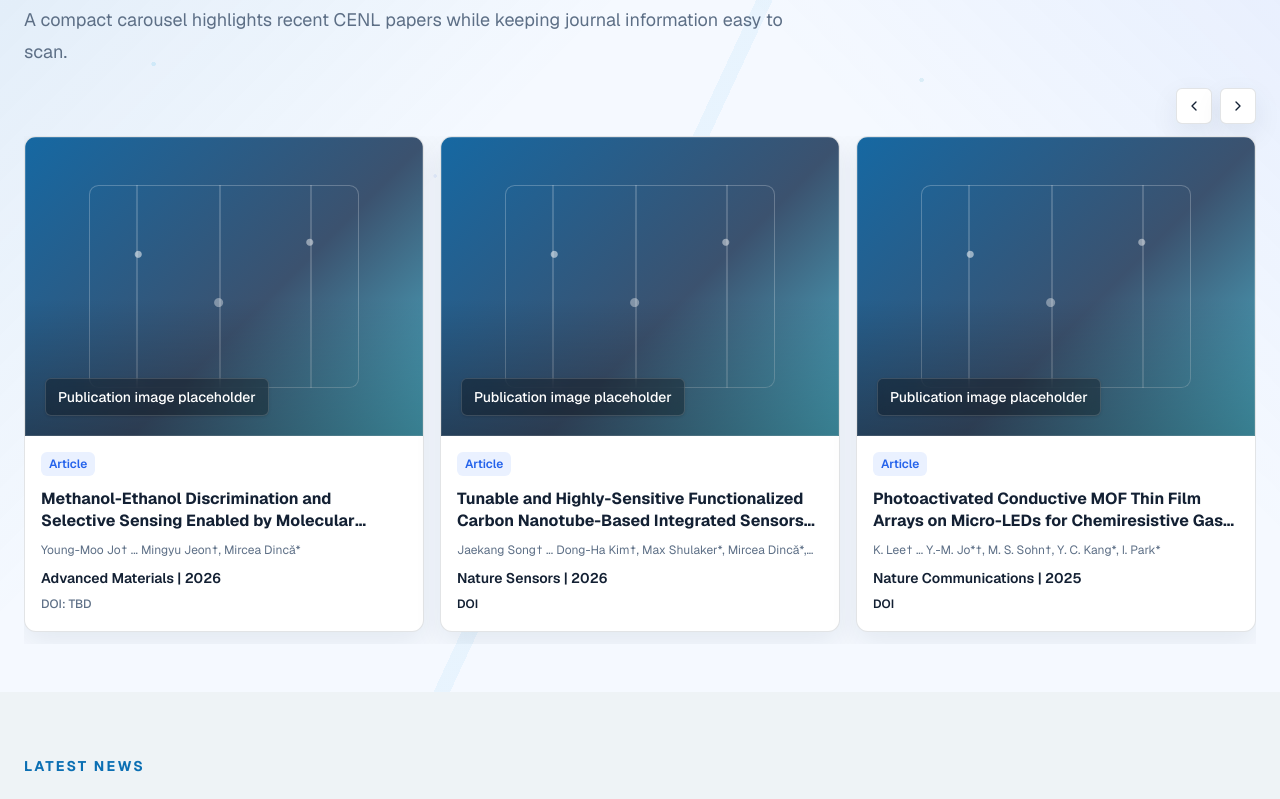
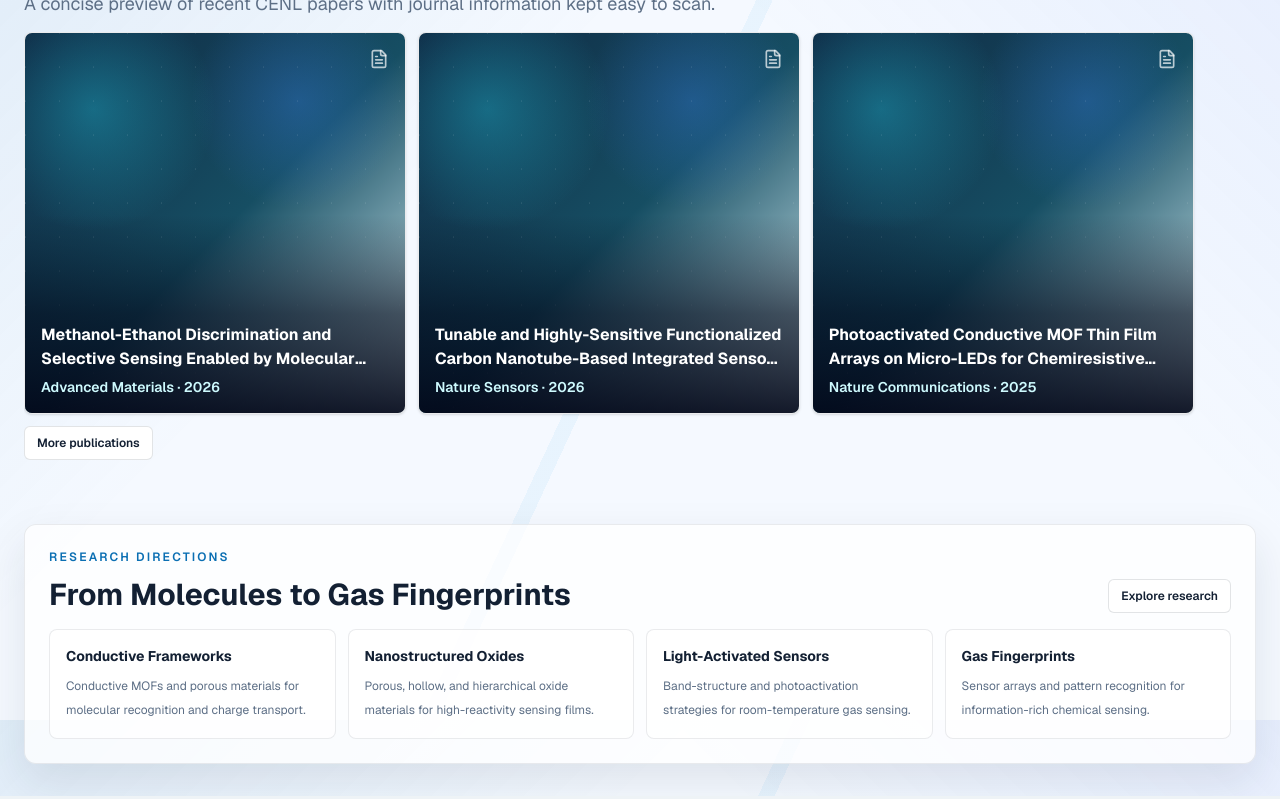
Before and after one commit to MooYoungMoo/cenl-website, a Next.js app: page / in a window 1280 px wide. Shown: the part 880-1679 px from the top of the page. Built offline with nearby package versions, Linux system fonts and the light colour scheme; no server answers; the database is empty.

Commit message:
Refine home publication image cards

```diff
--- a/app/portal/research/page.tsx
+++ b/app/portal/research/page.tsx
@@ -717,8 +717,8 @@ export default function PortalResearchPage() {
           <h2 className="mt-4 text-3xl font-semibold">Research management</h2>
           <p className="mt-4 max-w-2xl text-sm leading-7 text-muted">
             Maintain Supabase-backed ongoing projects and research directions
-            for the public Research page. Homepage research highlights remain
-            static for now.
+            for the public Research page. Visible research topics also appear
+            as compact highlights on the Home page.
           </p>
         </div>
         {!loading && userCanManageResearch ? (
--- a/components/home-page-content.tsx
+++ b/components/home-page-content.tsx
@@ -12,12 +12,53 @@ import {
   type HomePageContent,
 } from "@/lib/home";
 import { fetchHomeMetrics } from "@/lib/home-metrics";
+import { fetchVisibleResearchTopics } from "@/lib/research";
 import { homeFeatureLinks, quickStats } from "@/lib/site-data";
+
+const researchIdentityCards = [
+  {
+    title: "Conductive Frameworks",
+    description:
+      "Conductive MOFs and porous materials for molecular recognition and charge transport.",
+  },
+  {
+    title: "Nanostructured Oxides",
+    description:
+      "Porous, hollow, and hierarchical oxide materials for high-reactivity sensing films.",
+  },
+  {
+    title: "Light-Activated Sensors",
+    description:
+      "Band-structure and photoactivation strategies for room-temperature gas sensing.",
+  },
+  {
+    title: "Gas Fingerprints",
+    description:
+      "Sensor arrays and pattern recognition for information-rich chemical sensing.",
+  },
+];
+
+type HomeResearchCard = {
+  title: string;
+  description: string;
+};
+
+function trimResearchDescription(value: string) {
+  const trimmed = value.trim();
+
+  if (trimmed.length <= 150) {
+    return trimmed;
+  }
+
+  return `${trimmed.slice(0, 147).trim()}...`;
+}
 
 export function HomePageContentSection() {
   const [content, setContent] =
     useState<HomePageContent>(fallbackHomeContent);
   const [metrics, setMetrics] = useState(quickStats);
+  const [researchCards, setResearchCards] =
+    useState<HomeResearchCard[]>(researchIdentityCards);
 
   useEffect(() => {
     let mounted = true;
@@ -53,6 +94,28 @@ export function HomePageContentSection() {
     };
 
     void loadHomeMetrics();
+
+    const loadResearchCards = async () => {
+      try {
+        const topics = await fetchVisibleResearchTopics();
+        const nextCards = topics.slice(0, 4).map((topic) => ({
+          title: topic.title,
+          description: trimResearchDescription(
+            topic.subtitle || topic.summary || topic.description,
+          ),
+        }));
+
+        if (mounted && nextCards.length > 0) {
+          setResearchCards(nextCards);
+        }
+      } catch {
+        if (mounted) {
+          setResearchCards(researchIdentityCards);
+        }
+      }
+    };
+
+    void loadResearchCards();
 
     return () => {
       mounted = false;
@@ -124,6 +187,42 @@ export function HomePageContentSection() {
 
       <LatestPublicationsSection title={content.latestPublicationsTitle} />
 
+      <section className="mx-auto max-w-7xl px-4 py-6 sm:px-6 md:py-8">
+        <div className="rounded-xl border border-line/70 bg-white/75 p-5 shadow-panel sm:p-6">
+          <div className="flex flex-wrap items-end justify-between gap-3">
+            <div>
+              <p className="text-xs font-semibold uppercase tracking-[0.18em] text-brand">
+                Research Directions
+              </p>
+              <h2 className="mt-3 break-words text-2xl font-semibold sm:text-3xl">
+                From Molecules to Gas Fingerprints
+              </h2>
+            </div>
+            <Link
+              href="/research"
+              className="rounded-md border border-line bg-white px-3 py-2 text-xs font-semibold text-muted transition hover:border-brand/40 hover:bg-brand-soft hover:text-foreground"
+            >
+              Explore research
+            </Link>
+          </div>
+          <div className="mt-4 grid gap-3 sm:grid-cols-2 lg:grid-cols-4">
+            {researchCards.map((card) => (
+              <div
+                key={card.title}
+                className="rounded-lg border border-line/70 bg-surface/85 p-4"
+              >
+                <h3 className="line-clamp-1 text-sm font-semibold text-foreground">
+                  {card.title}
+                </h3>
+                <p className="mt-2 line-clamp-2 text-xs leading-6 text-muted">
+                  {card.description}
+                </p>
+              </div>
+            ))}
+          </div>
+        </div>
+      </section>
+
       <LatestNewsSection title={content.latestNewsTitle} />
 
       <section className="mx-auto grid max-w-7xl gap-5 px-4 py-12 sm:px-6 md:grid-cols-3 md:py-16">
--- a/components/latest-publications-section.tsx
+++ b/components/latest-publications-section.tsx
@@ -40,13 +40,13 @@ export function LatestPublicationsSection({
   }, []);
 
   return (
-    <section className="mx-auto max-w-7xl px-4 py-9 sm:px-6 md:py-12">
+    <section className="mx-auto max-w-7xl px-4 py-6 sm:px-6 md:py-8">
       <SectionHeading
         eyebrow="Publications"
         title={title}
-        description="A compact carousel highlights recent CENL papers while keeping journal information easy to scan."
+        description="A concise preview of recent CENL papers with journal information kept easy to scan."
       />
-      <div className="mt-5">
+      <div className="mt-3">
         <PublicationCarousel items={items} />
       </div>
     </section>
--- a/components/publication-carousel.tsx
+++ b/components/publication-carousel.tsx
@@ -1,144 +1,83 @@
 "use client";
 
-import { useRef } from "react";
-import { ChevronLeft, ChevronRight } from "lucide-react";
-import {
-  ContributionBadge,
-  HighlightedAuthors,
-} from "@/components/publication-author-tools";
-import { VisualPlaceholder } from "@/components/visual-placeholder";
+import Link from "next/link";
+import { FileText } from "lucide-react";
 import type { PublicationItem } from "@/lib/site-data";
 
 type PublicationCarouselProps = {
   items: PublicationItem[];
 };
 
-function getCompactAuthors(authors: string) {
-  const authorParts = authors
-    .split(",")
-    .map((author) => author.trim())
-    .filter(Boolean);
+function PublicationCard({ item }: { item: PublicationItem }) {
+  const content = (
+    <>
+      {item.imageUrl ? (
+        <div
+          className="absolute inset-0 bg-cover bg-center transition duration-500 group-hover:scale-105"
+          style={{ backgroundImage: `url(${item.imageUrl})` }}
+          role="img"
+          aria-label={item.imageLabel}
+        />
+      ) : (
+        <div
+          className="absolute inset-0 bg-[radial-gradient(circle_at_18%_20%,rgba(34,211,238,0.34),transparent_28%),radial-gradient(circle_at_72%_18%,rgba(59,130,246,0.3),transparent_26%),linear-gradient(135deg,#0f2741,#164e63_52%,#dff7fb)]"
+          role="img"
+          aria-label={item.imageLabel}
+        >
+          <div className="absolute inset-0 opacity-30 [background-image:linear-gradient(120deg,rgba(255,255,255,0.3)_1px,transparent_1px),linear-gradient(60deg,rgba(255,255,255,0.24)_1px,transparent_1px)] [background-size:34px_34px]" />
+          <FileText className="absolute right-4 top-4 h-5 w-5 text-white/70" />
+        </div>
+      )}
+      <div className="absolute inset-x-0 bottom-0 h-[52%] bg-gradient-to-t from-slate-950/92 via-slate-950/62 to-transparent" />
+      <div className="absolute inset-x-0 bottom-0 p-3 text-white sm:p-4">
+        <h3 className="line-clamp-2 break-words text-sm font-semibold leading-5 sm:text-base sm:leading-6">
+          {item.title}
+        </h3>
+        <p className="mt-1.5 line-clamp-1 text-xs font-semibold text-cyan-100 sm:text-sm">
+          {item.journal} · {item.year}
+        </p>
+      </div>
+    </>
+  );
 
-  if (authorParts.length === 0) {
-    return authors;
+  const className =
+    "group relative block aspect-square min-w-[78%] overflow-hidden rounded-lg border border-line/70 bg-white shadow-sm transition hover:border-brand/40 hover:shadow-panel sm:min-w-[46%] lg:min-w-[31%]";
+
+  if (item.doiUrl) {
+    return (
+      <a href={item.doiUrl} target="_blank" rel="noreferrer" className={className}>
+        {content}
+      </a>
+    );
   }
 
-  const firstAuthors = authorParts.filter((author) => author.includes("†"));
-  const correspondingAuthors = authorParts.filter((author) =>
-    author.includes("*"),
-  );
-  const compactParts = [
-    ...(firstAuthors.length > 0 ? firstAuthors : [authorParts[0]]),
-    ...(correspondingAuthors.length > 0 ? correspondingAuthors : []),
-  ];
-  const uniqueParts = Array.from(new Set(compactParts));
-
-  if (firstAuthors.length === 0 && correspondingAuthors.length === 0) {
-    return `${authorParts[0]} et al.`;
-  }
-
-  if (uniqueParts.length === 1) {
-    return uniqueParts[0];
-  }
-
-  return `${uniqueParts[0]} ... ${uniqueParts.slice(1).join(", ")}`;
+  return <div className={className}>{content}</div>;
 }
 
 export function PublicationCarousel({ items }: PublicationCarouselProps) {
-  const scrollerRef = useRef<HTMLDivElement>(null);
+  const previewItems = items.slice(0, 6);
 
-  const scrollByCard = (direction: "left" | "right") => {
-    const scroller = scrollerRef.current;
-
-    if (!scroller) {
-      return;
-    }
-
-    scroller.scrollBy({
-      left: direction === "left" ? -scroller.clientWidth : scroller.clientWidth,
-      behavior: "smooth",
-    });
-  };
+  if (previewItems.length === 0) {
+    return (
+      <div className="rounded-lg border border-dashed border-line bg-white/70 p-5 text-sm text-muted">
+        No featured publications are available yet.
+      </div>
+    );
+  }
 
   return (
-    <div className="relative">
-      <div className="mb-3 flex justify-end gap-2">
-        <button
-          type="button"
-          aria-label="Previous publications"
-          onClick={() => scrollByCard("left")}
-          className="action-button action-button-secondary inline-flex h-9 w-9 items-center justify-center rounded-md border border-line bg-white text-foreground"
-        >
-          <ChevronLeft className="h-4 w-4" />
-        </button>
-        <button
-          type="button"
-          aria-label="Next publications"
-          onClick={() => scrollByCard("right")}
-          className="action-button action-button-secondary inline-flex h-9 w-9 items-center justify-center rounded-md border border-line bg-white text-foreground"
-        >
-          <ChevronRight className="h-4 w-4" />
-        </button>
-      </div>
-      {items.length === 0 ? (
-        <div className="rounded-lg border border-dashed border-line bg-white/70 p-6 text-sm text-muted">
-          No featured publications are available yet.
-        </div>
-      ) : null}
-      <div ref={scrollerRef} className="flex snap-x gap-4 overflow-x-auto pb-3">
-        {items.map((item) => (
-          <article
-            key={item.id}
-            className="elevated-card min-w-[78%] snap-start overflow-hidden border border-line bg-white sm:min-w-[42%] lg:min-w-[calc((100%_-_2rem)/3)]"
-          >
-            {item.imageUrl ? (
-              <div
-                className="aspect-[4/3] rounded-none bg-cover bg-center"
-                style={{ backgroundImage: `url(${item.imageUrl})` }}
-                role="img"
-                aria-label={item.imageLabel}
-              />
-            ) : (
-              <VisualPlaceholder
-                label={item.imageLabel}
-                className="aspect-[4/3] min-h-0 rounded-none"
-              />
-            )}
-            <div className="min-w-0 p-4">
-              <div className="flex flex-wrap items-center gap-2">
-                <span className="rounded-md bg-accent-soft px-2 py-1 text-xs font-semibold text-accent">
-                  {item.label}
-                </span>
-                <ContributionBadge contribution={item.labContribution} />
-              </div>
-              <h3 className="mt-3 line-clamp-2 break-words text-base font-semibold leading-snug">
-                {item.title}
-              </h3>
-              <p className="mt-2 line-clamp-1 break-words text-xs leading-5 text-muted">
-                <HighlightedAuthors
-                  authors={getCompactAuthors(item.authors)}
-                  highlightedAuthors={item.highlightedAuthors}
-                />
-              </p>
-              <p className="mt-2 line-clamp-2 text-sm font-semibold text-foreground">
-                {item.journal} | {item.year}
-              </p>
-              {item.doiUrl ? (
-                <a
-                  href={item.doiUrl}
-                  className="mt-2 inline-flex text-xs font-semibold text-brand transition hover:text-foreground"
-                >
-                  DOI
-                </a>
-              ) : (
-                <p className="mt-2 text-xs font-medium text-muted">
-                  DOI: {item.doi}
-                </p>
-              )}
-            </div>
-          </article>
+    <div>
+      <div className="flex snap-x gap-3 overflow-x-auto pb-3">
+        {previewItems.map((item) => (
+          <PublicationCard key={item.id} item={item} />
         ))}
       </div>
+      <Link
+        href="/publications/papers"
+        className="inline-flex rounded-md border border-line bg-white px-3 py-2 text-xs font-semibold text-muted transition hover:border-brand/40 hover:bg-brand-soft hover:text-foreground"
+      >
+        More publications
+      </Link>
     </div>
   );
 }
```
